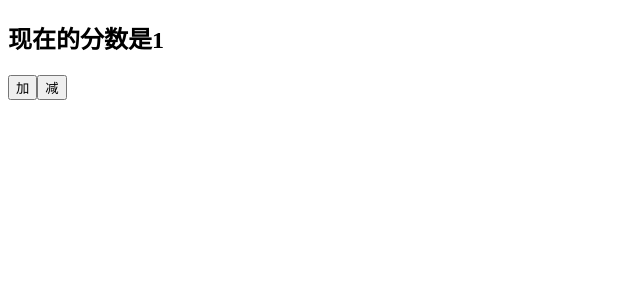
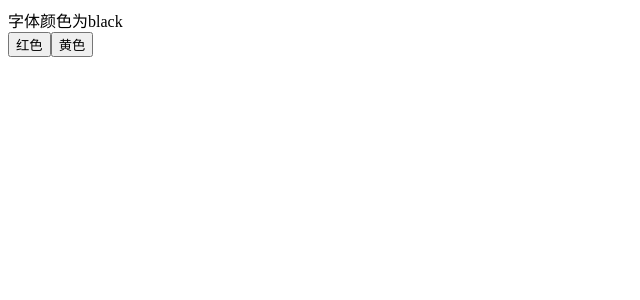
Before and after one commit to Lmuy/huang-react, a React (Create React App) app: page / in a window 1280 px wide. Shown: the top 300 px of the page, without its empty margins (0-640 px from the left). Built offline with nearby package versions, Linux system fonts and the light colour scheme.

Commit message:
reacthooks代替redux 例子

```diff
--- /dev/null
+++ b/src/Buttons.js
@@ -0,0 +1,14 @@
+import React, {useContext} from 'react';
+import {ColorContext, UPDATE_COLOR} from './color'
+
+function Buttons() {
+  const {dispatch} = useContext(ColorContext)
+  return (
+    <div>
+      <button onClick={() => dispatch({type: UPDATE_COLOR,color: 'red'})}>红色</button>
+      <button onClick={() => dispatch({type: UPDATE_COLOR,color: 'yellow'})}>黄色</button>
+    </div>
+  )
+}
+
+export default Buttons
--- /dev/null
+++ b/src/Example.js
@@ -0,0 +1,17 @@
+import React from 'react';
+import ShowArea from './showArea';
+import Buttons from './Buttons';
+import { Color } from './color'
+
+function Example() {
+  return (
+    <div>
+      <Color>
+        <ShowArea />
+        <Buttons />
+      </Color>
+    </div>
+  )
+}
+
+export default Example
--- /dev/null
+++ b/src/color.js
@@ -0,0 +1,25 @@
+import React, { createContext, useReducer } from 'react';
+
+export const ColorContext = createContext({})
+
+export const UPDATE_COLOR = 'UPDATE_COLOR'
+
+const reducer = (state, action) => {
+  switch(action.type) {
+    case UPDATE_COLOR:
+      return action.color
+    default:
+      return state
+  }
+}
+
+export const Color = props => {
+
+  const [color, dispatch] = useReducer(reducer, 'black')
+
+  return (
+    <ColorContext.Provider value={{color, dispatch}}>
+      {props.children}
+    </ColorContext.Provider>
+  )
+}
--- a/src/index.js
+++ b/src/index.js
@@ -4,13 +4,14 @@ import ReactDom from 'react-dom';
 // import TodoList from './TodoList'
 // import ReactHooks from './reactHooks'
 // import UseContext from './useContext'
-import UseReducer from './useReducer'
+// import UseReducer from './useReducer'
+import Example from './Example'
 import { Provider } from 'react-redux'
 import store from './store'
 
 const App = (
   <Provider store={store}>
-    <UseReducer />
+    <Example />
   </Provider>
 )
 
--- /dev/null
+++ b/src/showArea.js
@@ -0,0 +1,11 @@
+import React, {useContext} from 'react';
+import {ColorContext} from './color'
+
+function ShowArea() {
+  const {color} = useContext(ColorContext)
+  return (
+    <div style={{color:color}}>字体颜色为{color}</div>
+  )
+}
+
+export default ShowArea
```
